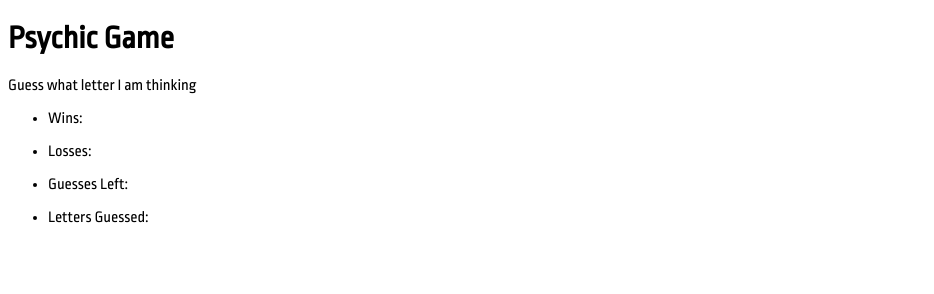
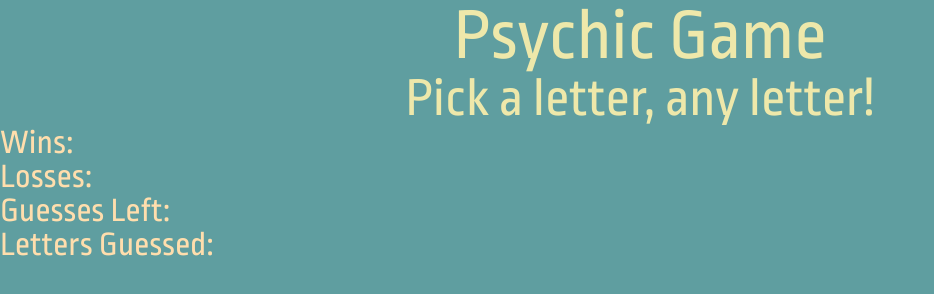
Before and after one commit to andrewjv/Psychic-Game, a plain HTML site: page index.html in a window 1280 px wide. Shown: the whole page, without its empty margins (0-934 px from the left). Drawn offline with Linux system fonts and the light colour scheme.

Commit message:
rough final version

```diff
--- a/assets/css/reset.css
+++ b/assets/css/reset.css
@@ -0,0 +1,48 @@
+/* http://meyerweb.com/eric/tools/css/reset/
+   v2.0 | 20110126
+   License: none (public domain)
+*/
+
+html, body, div, span, applet, object, iframe,
+h1, h2, h3, h4, h5, h6, p, blockquote, pre,
+a, abbr, acronym, address, big, cite, code,
+del, dfn, em, img, ins, kbd, q, s, samp,
+small, strike, strong, sub, sup, tt, var,
+b, u, i, center,
+dl, dt, dd, ol, ul, li,
+fieldset, form, label, legend,
+table, caption, tbody, tfoot, thead, tr, th, td,
+article, aside, canvas, details, embed,
+figure, figcaption, footer, header, hgroup,
+menu, nav, output, ruby, section, summary,
+time, mark, audio, video {
+	margin: 0;
+	padding: 0;
+	border: 0;
+	font-size: 100%;
+	font: inherit;
+	vertical-align: baseline;
+}
+/* HTML5 display-role reset for older browsers */
+article, aside, details, figcaption, figure,
+footer, header, hgroup, menu, nav, section {
+	display: block;
+}
+body {
+	line-height: 1;
+}
+ol, ul {
+	list-style: none;
+}
+blockquote, q {
+	quotes: none;
+}
+blockquote:before, blockquote:after,
+q:before, q:after {
+	content: '';
+	content: none;
+}
+table {
+	border-collapse: collapse;
+	border-spacing: 0;
+}
--- a/assets/css/style.css
+++ b/assets/css/style.css
@@ -1,4 +1,32 @@
-body {
+html {
+    height: 100%;
+    background: cadetblue;
+}
+
+#container {
     font-family: 'Ropa Sans', sans-serif;
+    font-size: 24px;
+    background-color: cadetblue;
+}
 
+h1 {
+    font-size: 72px;
+    text-align: center;
+    color: palegoldenrod;
+    background-color: cadetblue;
 }
+
+
+
+#game {
+
+    background-color: cadetblue;
+    color: navajowhite;
+    font-size: 34px;
+}
+
+#instructions {
+    text-align: center;
+    font-size: 54px;
+    color: palegoldenrod;
+}
--- a/assets/javascript/game.js
+++ b/assets/javascript/game.js
@@ -25,7 +25,7 @@ var userLettersGuessed = function () {
     document.getElementById("letters-guessed").innerHTML = "Letters guessed: " + guessedLetters.join(', ')
 }
 
-
+//resets game
 var reset = function () {
      totalGuesses = 9;
      guessesLeft = 9;
@@ -36,7 +36,7 @@ var reset = function () {
      userLettersGuessed();
 
     };
-
+//pressing a key will begin the game
  document.onkeyup = function(event) {
      guessesLeft--;
      var userGuess = String.fromCharCode(event.keyCode).toLowerCase();
@@ -45,20 +45,21 @@ var reset = function () {
      updateGuessLeft();
      userLettersGuessed();
 
+     //if user has more than 0 guesses left the game will run until the user wins or loses
      if (guessesLeft > 0) {
          if (userGuess == newLetter) {
              wins++;
              document.getElementById("wins").innerHTML = 'Wins: ' + wins;
-             console.log('You know what I know');
+             alert('You know what I know');
              reset();
             }
         }
-
+         //once the guesses reaches 0 the game will end and reset
             else if(guessesLeft==0) {
              //you lose
              losses++;
              document.getElementById("losses").innerHTML = 'Losses: ' + losses;
-             console.log("you know nothing");
+             alert("you know nothing");
              reset();
             }
 }
--- a/index.html
+++ b/index.html
@@ -7,27 +7,31 @@
     <title>Psychic Game</title>
     <link rel="stylesheet" href="assets/css/reset.css">
     <link rel="stylesheet" href="assets/css/style.css">
-    <link href="https://fonts.googleapis.com/css?family=Ropa+Sans" rel="stylesheet">
+    <link href="https://fonts.googleapis.com/css?family=Permanent+Marker|Ropa+Sans" rel="stylesheet">
 </head>
 <body>
 
-    <div id="game">
-
+    <div id="container">
+        <div class="row">
+            <div class="col-md-12">
                 <h1>Psychic Game</h1>
-
-    <p>Guess what letter I am thinking</p>
-
-    <div>
+            </div>
+            <div class="row">
+                <div class="col-md-12">
+                    <p id="instructions">Pick a letter, any letter!</p>
+                </div>
+            </div>
+            <div class="row">
+                <div class="col-md-12"id="game">
                     <ul>
                         <li class="lines"><p id="wins">Wins:</p></li>
                         <li class="lines"><p id="losses">Losses:</p></li>
                         <li class="lines"><p id="guesses-left">Guesses Left:</p></li>
                         <li class="lines"><p id="letters-guessed">Letters Guessed:</p></li>
-
                     </ul>
                 </div>
-
-
+            </div>
+        </div>
     </div>
 <script src="assets/javascript/game.js"></script>
 </body>
```
Lines whose indentation alone changed are shown as unchanged.
